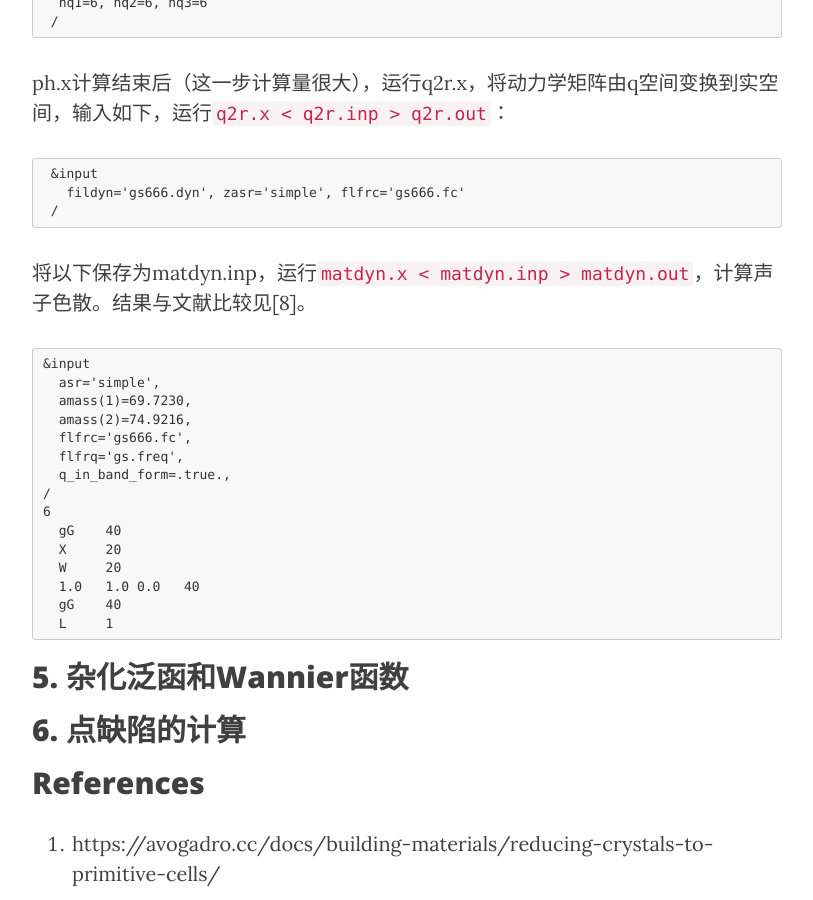
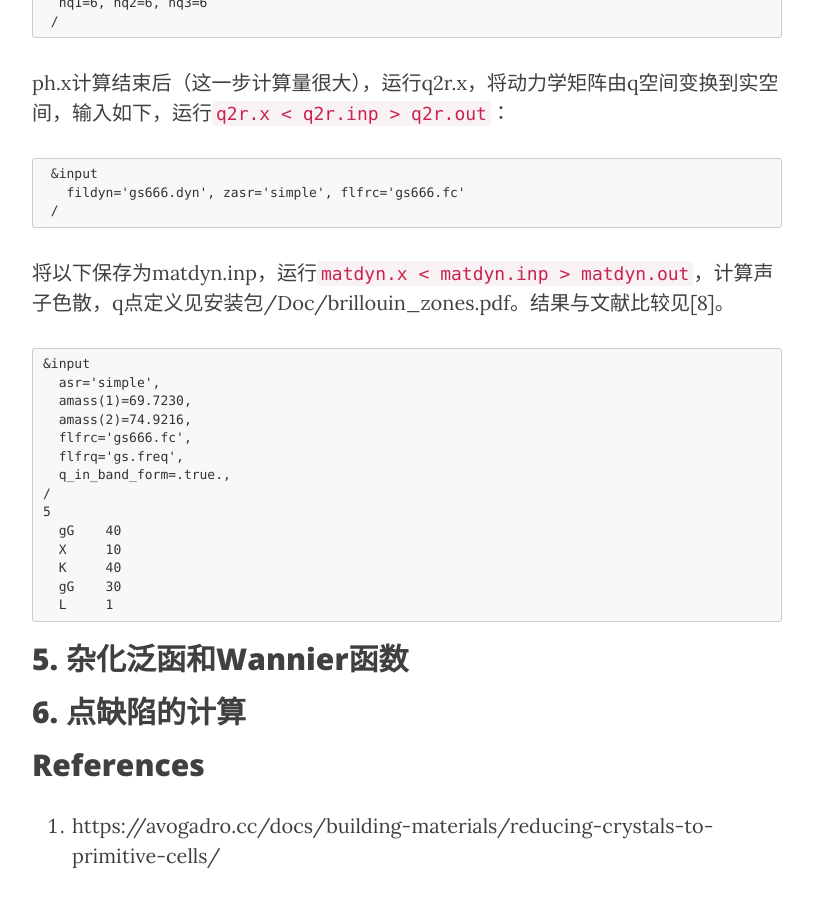
Before and after one commit to yyyu200/DFTbook, a Jekyll site: the page built from _posts/2019-04-01-HandsOn.md, in a window 1280 px wide and 900 px high, scrolled down 24853 px. Shown: the whole window, without its empty margins (233-1046 px from the left). Built offline with Jekyll 4.4.1, drawn with Linux system fonts in a browser that asks for light colours; nearby versions of some CDN libraries; formulas are drawn with MathJax 3; comment, search, counter and statistics services are not loaded.

Commit message:
modify at20190605-09:40:48-aliyun

````diff
--- a/_posts/2019-04-01-HandsOn.md
+++ b/_posts/2019-04-01-HandsOn.md
@@ -888,7 +888,7 @@ ph.x计算结束后（这一步计算量很大），运行q2r.x，将动力学
  /
 ```
 
-将以下保存为matdyn.inp，运行```matdyn.x < matdyn.inp > matdyn.out```，计算声子色散。结果与文献比较见[8]。
+将以下保存为matdyn.inp，运行```matdyn.x < matdyn.inp > matdyn.out```，计算声子色散，q点定义见安装包/Doc/brillouin_zones.pdf。结果与文献比较见[8]。
 ```
 &input
   asr='simple',
@@ -898,12 +898,11 @@ ph.x计算结束后（这一步计算量很大），运行q2r.x，将动力学
   flfrq='gs.freq',
   q_in_band_form=.true.,
 /
-6
+5
   gG    40
-  X     20
-  W     20
-  1.0   1.0 0.0   40
-  gG    40
+  X     10
+  K     40
+  gG    30
   L     1
 ```
 
````
